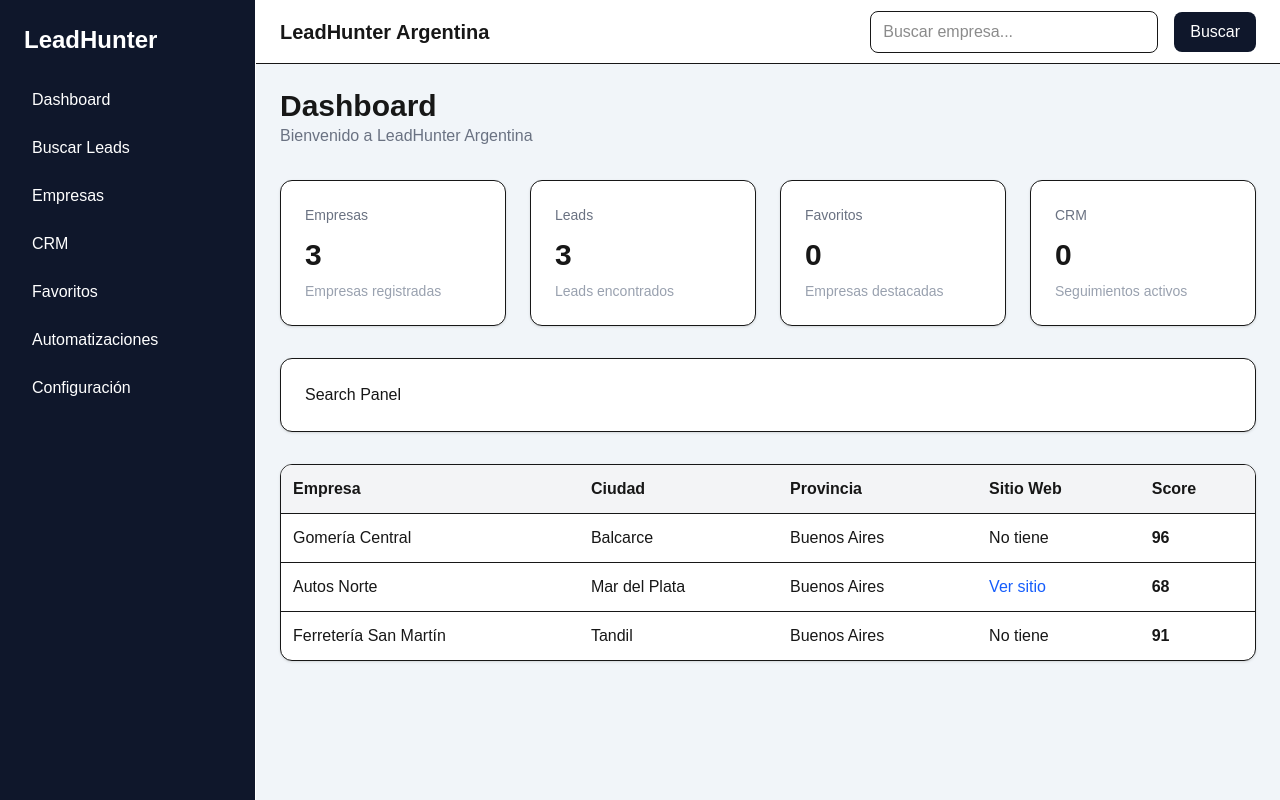
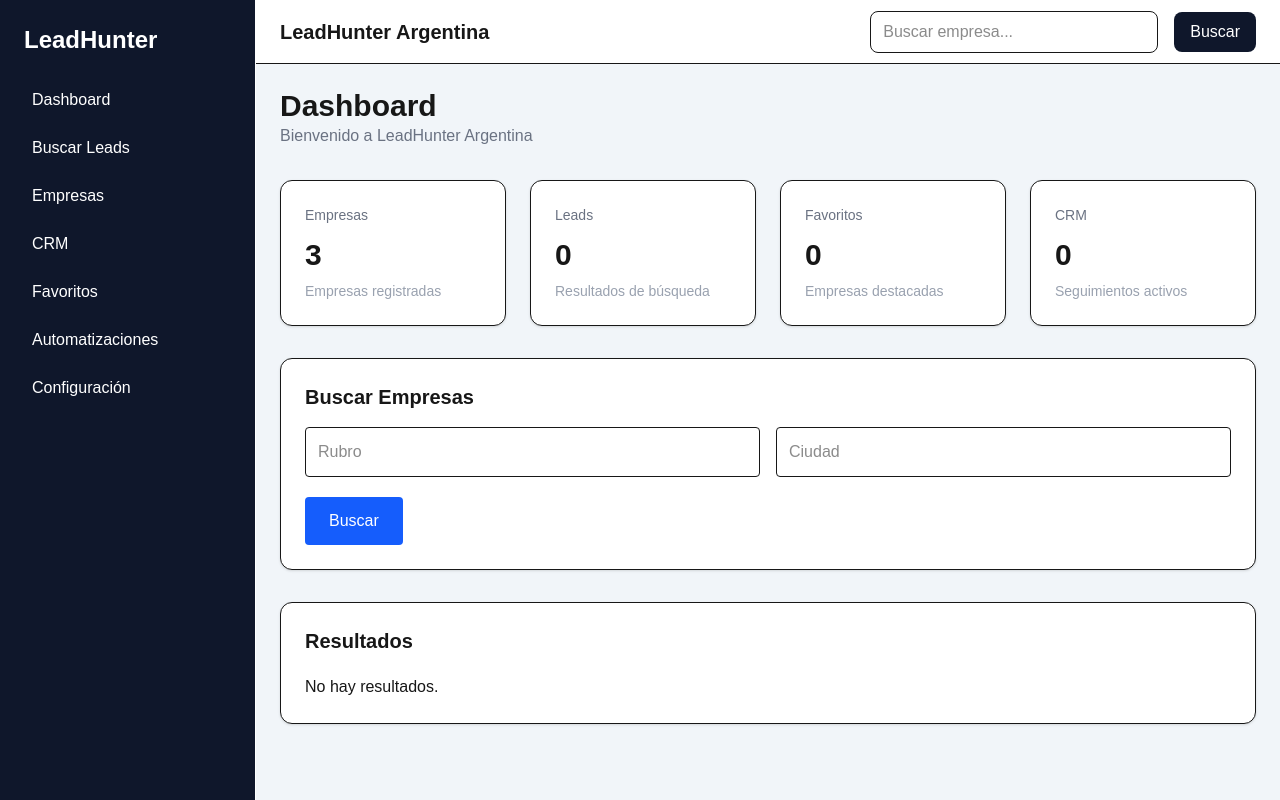
Before and after one commit to robertoraulforte/leadhunter-argentina, a Next.js app: page /dashboard in a window 1280 px wide. Built offline with nearby package versions, Linux system fonts and the light colour scheme.

Commit message:
Arquitectura SearchProvider implementada

```diff
--- /dev/null
+++ b/app/api/search/route.ts
@@ -0,0 +1,28 @@
+import { NextResponse } from "next/server";
+import { OverpassProvider } from "@/services/apis/OverpassProvider";
+
+const provider = new OverpassProvider();
+
+export async function GET(request: Request) {
+  const { searchParams } = new URL(request.url);
+
+  const rubro = searchParams.get("rubro") || "";
+  const ciudad = searchParams.get("ciudad") || "";
+
+  if (!rubro || !ciudad) {
+    return NextResponse.json(
+      { error: "Debe indicar rubro y ciudad" },
+      { status: 400 }
+    );
+  }
+
+  const companies = await provider.search(
+    rubro,
+    ciudad
+  );
+
+  return NextResponse.json({
+    success: true,
+    results: companies,
+  });
+}
--- a/app/dashboard/page.tsx
+++ b/app/dashboard/page.tsx
@@ -1,11 +1,35 @@
+"use client";
+
+import { useState } from "react";
+
 import PageContainer from "@/components/layout/PageContainer";
 import StatCard from "@/components/dashboard/StatCard";
 import SearchPanel from "@/components/dashboard/SearchPanel";
 import ResultsTable from "@/components/dashboard/ResultsTable";
 
 import { mockCompanies } from "@/lib/mockCompanies";
+import { SearchService } from "@/services/search/SearchService";
+import { Company } from "@/types/company";
 
 export default function Dashboard() {
+  const [companies, setCompanies] = useState<Company[]>([]);
+
+  const handleSearch = async (
+    rubro: string,
+    ciudad: string
+  ) => {
+    try {
+      const results = await SearchService.search(
+        rubro,
+        ciudad
+      );
+
+      setCompanies(results);
+    } catch (error) {
+      console.error("Error buscando empresas:", error);
+    }
+  };
+
   return (
     <PageContainer>
       <div className="space-y-8">
@@ -30,8 +54,8 @@ export default function Dashboard() {
 
           <StatCard
             title="Leads"
-            value={mockCompanies.length}
-            description="Leads encontrados"
+            value={companies.length}
+            description="Resultados de búsqueda"
           />
 
           <StatCard
@@ -48,9 +72,9 @@ export default function Dashboard() {
 
         </div>
 
-        <SearchPanel />
+        <SearchPanel onSearch={handleSearch} />
 
-        <ResultsTable companies={mockCompanies} />
+        <ResultsTable companies={companies} />
 
       </div>
     </PageContainer>
--- a/components/dashboard/ResultsTable.tsx
+++ b/components/dashboard/ResultsTable.tsx
@@ -1,57 +1,59 @@
 import { Company } from "@/types/company";
 
-type ResultsTableProps = {
+type Props = {
   companies: Company[];
 };
 
 export default function ResultsTable({
   companies,
-}: ResultsTableProps) {
+}: Props) {
   return (
-    <div className="rounded-xl border bg-white shadow-sm overflow-hidden">
+    <div className="rounded-xl border bg-white p-6 shadow-sm">
+
+      <h2 className="mb-5 text-xl font-semibold">
+        Resultados
+      </h2>
+
+      {companies.length === 0 ? (
+        <p>No hay resultados.</p>
+      ) : (
         <table className="w-full">
-        <thead className="bg-gray-100">
+
+          <thead>
+
             <tr>
-            <th className="p-3 text-left">Empresa</th>
-            <th className="p-3 text-left">Ciudad</th>
-            <th className="p-3 text-left">Provincia</th>
-            <th className="p-3 text-left">Sitio Web</th>
-            <th className="p-3 text-left">Score</th>
+
+              <th>Empresa</th>
+
+              <th>Ciudad</th>
+
+              <th>Web</th>
+
             </tr>
+
           </thead>
 
           <tbody>
+
             {companies.map((company) => (
-            <tr
-              key={company.id}
-              className="border-t hover:bg-gray-50"
-            >
-              <td className="p-3">{company.name}</td>
-              <td className="p-3">{company.city}</td>
-              <td className="p-3">{company.province}</td>
 
-              <td className="p-3">
-                {company.website ? (
-                  <a
-                    href={company.website}
-                    target="_blank"
-                    rel="noreferrer"
-                    className="text-blue-600"
-                  >
-                    Ver sitio
-                  </a>
-                ) : (
-                  "No tiene"
+              <tr key={company.id}>
+
+                <td>{company.name}</td>
+
+                <td>{company.city}</td>
+
+                <td>{company.website || "-"}</td>
+
+              </tr>
+
+            ))}
+
+          </tbody>
+
+        </table>
       )}
-              </td>
 
-              <td className="p-3 font-bold">
-                {company.score}
-              </td>
-            </tr>
-          ))}
-        </tbody>
-      </table>
     </div>
   );
 }
--- a/components/dashboard/SearchPanel.tsx
+++ b/components/dashboard/SearchPanel.tsx
@@ -1,9 +1,45 @@
 "use client";
 
-export default function SearchPanel() {
+import { useState } from "react";
+
+type Props = {
+  onSearch: (rubro: string, ciudad: string) => void;
+};
+
+export default function SearchPanel({ onSearch }: Props) {
+  const [rubro, setRubro] = useState("");
+  const [ciudad, setCiudad] = useState("");
+
   return (
     <div className="rounded-xl border bg-white p-6 shadow-sm">
-      Search Panel
+      <h2 className="mb-4 text-xl font-semibold">
+        Buscar Empresas
+      </h2>
+
+      <div className="grid gap-4 md:grid-cols-2">
+
+        <input
+          className="rounded border p-3"
+          placeholder="Rubro"
+          value={rubro}
+          onChange={(e) => setRubro(e.target.value)}
+        />
+
+        <input
+          className="rounded border p-3"
+          placeholder="Ciudad"
+          value={ciudad}
+          onChange={(e) => setCiudad(e.target.value)}
+        />
+
+      </div>
+
+      <button
+        className="mt-5 rounded bg-blue-600 px-6 py-3 text-white"
+        onClick={() => onSearch(rubro, ciudad)}
+      >
+        Buscar
+      </button>
     </div>
   );
 }
--- /dev/null
+++ b/services/apis/OverpassProvider.ts
@@ -0,0 +1,14 @@
+import { Company } from "@/types/company";
+import { SearchProvider } from "@/services/search/SearchProvider";
+
+export class OverpassProvider implements SearchProvider {
+  async search(
+    rubro: string,
+    ciudad: string
+  ): Promise<Company[]> {
+
+    console.log("Buscando:", rubro, ciudad);
+
+    return [];
+  }
+}
--- /dev/null
+++ b/services/search/SearchProvider.ts
@@ -0,0 +1,8 @@
+import { Company } from "@/types/company";
+
+export interface SearchProvider {
+  search(
+    rubro: string,
+    ciudad: string
+  ): Promise<Company[]>;
+}
--- a/services/search/SearchService.ts
+++ b/services/search/SearchService.ts
@@ -1,18 +1,18 @@
-import { mockCompanies } from "@/lib/mockCompanies";
+import { Company } from "@/types/company";
+import { OverpassProvider } from "@/services/apis/OverpassProvider";
 
-export async function searchCompanies(
-  category: string,
-  city: string,
-  province: string
-) {
-  return mockCompanies.filter((company) => {
-    return (
-      (category === "" ||
-        company.category.toLowerCase().includes(category.toLowerCase())) &&
-      (city === "" ||
-        company.city.toLowerCase().includes(city.toLowerCase())) &&
-      (province === "" ||
-        company.province.toLowerCase().includes(province.toLowerCase()))
+const provider = new OverpassProvider();
+
+export class SearchService {
+  static async search(
+    rubro: string,
+    ciudad: string
+  ): Promise<Company[]> {
+
+    return provider.search(
+      rubro,
+      ciudad
     );
-  });
+
+  }
 }
```
Also changed, not shown: types/company.ts (+20 -4 lines), hooks/useSearch.ts (added), types/search.ts (added). Lines whose indentation alone changed are shown as unchanged.
